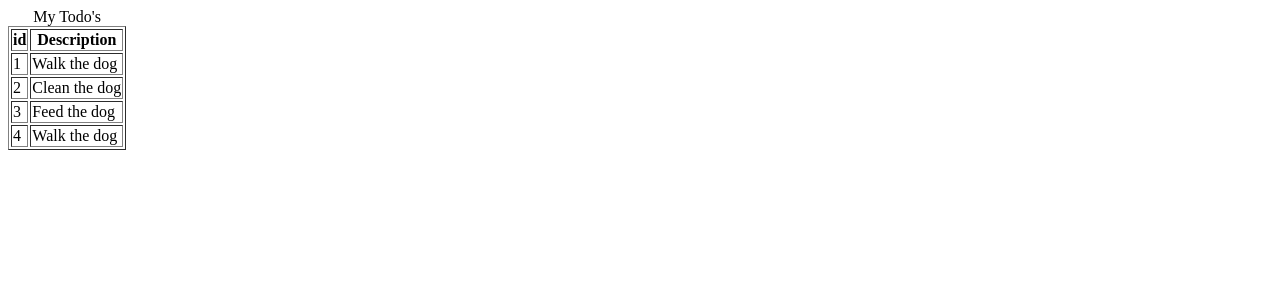
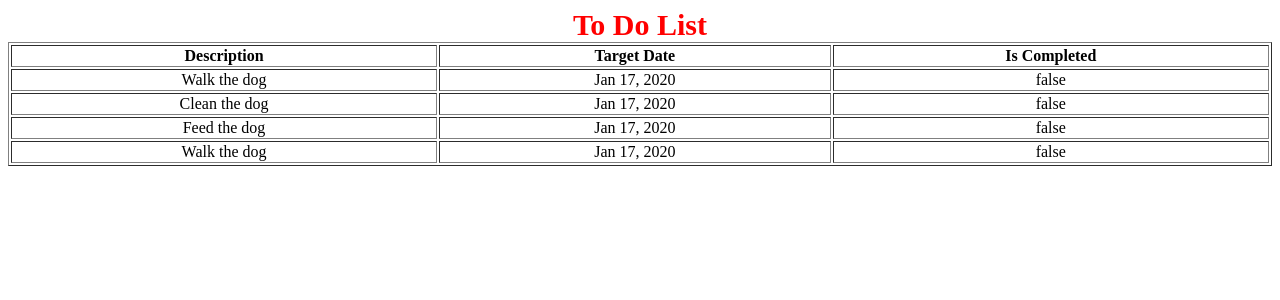
Before and after one commit to ChristianGracia/Angular, an Angular app in the folder playground/: page /todos in a window 1280 px wide. Shown: the top 300 px of the page. Built offline with nearby package versions, Linux system fonts and the light colour scheme.

Commit message:
styled lists

```diff
--- a/playground/src/app/app.component.html
+++ b/playground/src/app/app.component.html
@@ -1 +1,6 @@
+
+
+<div class="container">
+<span class="to-do-header">To Do List</span>
 <router-outlet></router-outlet>
+</div>
--- a/playground/src/app/app.component.scss
+++ b/playground/src/app/app.component.scss
@@ -4,4 +4,12 @@
   justify-content: center;
   text-align: center;
   padding-top: 40;
+    // background-color:blue;
 }
+.to-do-header{
+  text-align: center;
+  font-weight: bold;
+  color:red;
+  font-size: 30px;
+  // background-color:blue
+}
--- a/playground/src/app/list-todos/list-todos.component.html
+++ b/playground/src/app/list-todos/list-todos.component.html
@@ -1,16 +1,22 @@
+<div class="todo-div">
 <table border="1">
-  <caption>My Todo's</caption>
+
   <thead>
     <tr>
-      <th>id</th>
+
       <th>Description</th>
+      <th>Target Date</th>
+      <th>Is Completed</th>
     </tr>
   </thead>
   <tbody>
     <tr *ngFor="let todo of todos">
-      <td>{{todo.id}}</td>
+
       <td>{{todo.description}}</td>
+      <td>{{todo.targetDate | date}}</td>
+      <td>{{todo.done}}</td>
     </tr>
 
   </tbody>
 </table>
+</div>
--- a/playground/src/app/list-todos/list-todos.component.scss
+++ b/playground/src/app/list-todos/list-todos.component.scss
@@ -0,0 +1,5 @@
+.todo-div{
+    display: flex;
+    flex-direction: column;
+
+}
--- a/playground/src/app/list-todos/list-todos.component.ts
+++ b/playground/src/app/list-todos/list-todos.component.ts
@@ -22,10 +22,10 @@ export class Todo {
   styleUrls: ['./list-todos.component.scss']
 })
 export class ListTodosComponent implements OnInit {
-  todos = [new Todo(1, 'Walk the dog'),
-  new Todo(2, 'Clean the dog'),
-  new Todo(3,'Feed the dog'),
-  new Todo(4, 'Walk the dog')
+  todos = [new Todo(1, 'Walk the dog', false, new Date()),
+  new Todo(2, 'Clean the dog', false, new Date()),
+  new Todo(3,'Feed the dog',  false, new Date()),
+  new Todo(4, 'Walk the dog',  false, new Date())
   ]
 
   constructor() { }
```
